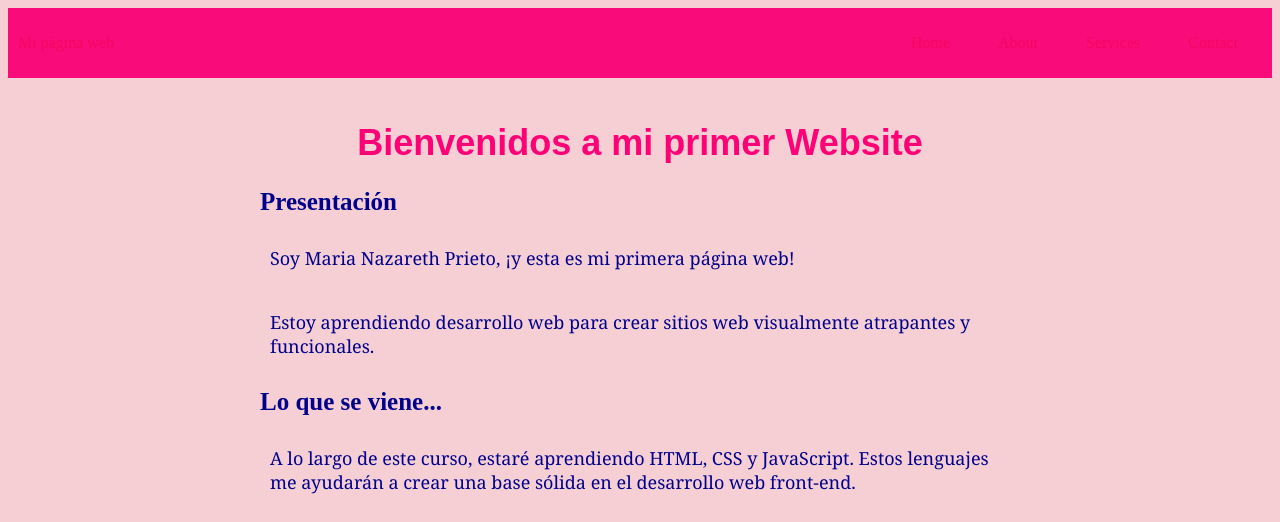
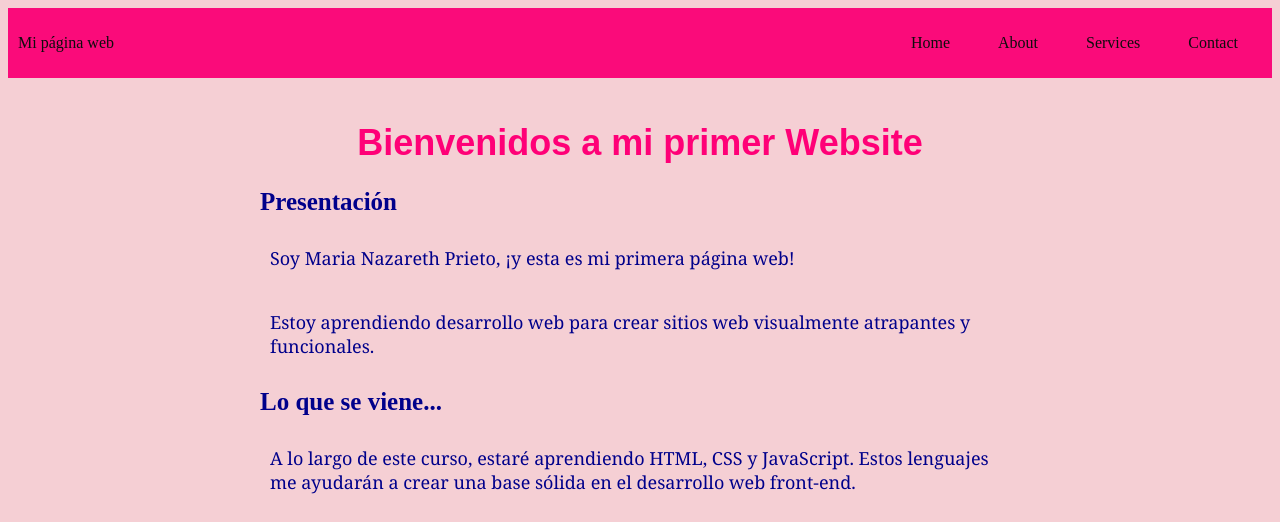
Before and after one commit to MariaNazaret/Mi-primera-pagina-web, a plain HTML site: page index.html in a window 1280 px wide. Shown: the top 522 px of the page. Drawn offline with Linux system fonts and the light colour scheme.

Commit message:
Mi tercer confirmación de actualización

```diff
--- a/CSS/estilos.css
+++ b/CSS/estilos.css
@@ -72,7 +72,7 @@ p{
 
 
   a {
-    color: rgb(245, 6, 97);
+    color: rgb(14, 13, 13);
     text-decoration:none;
   }
 
```
